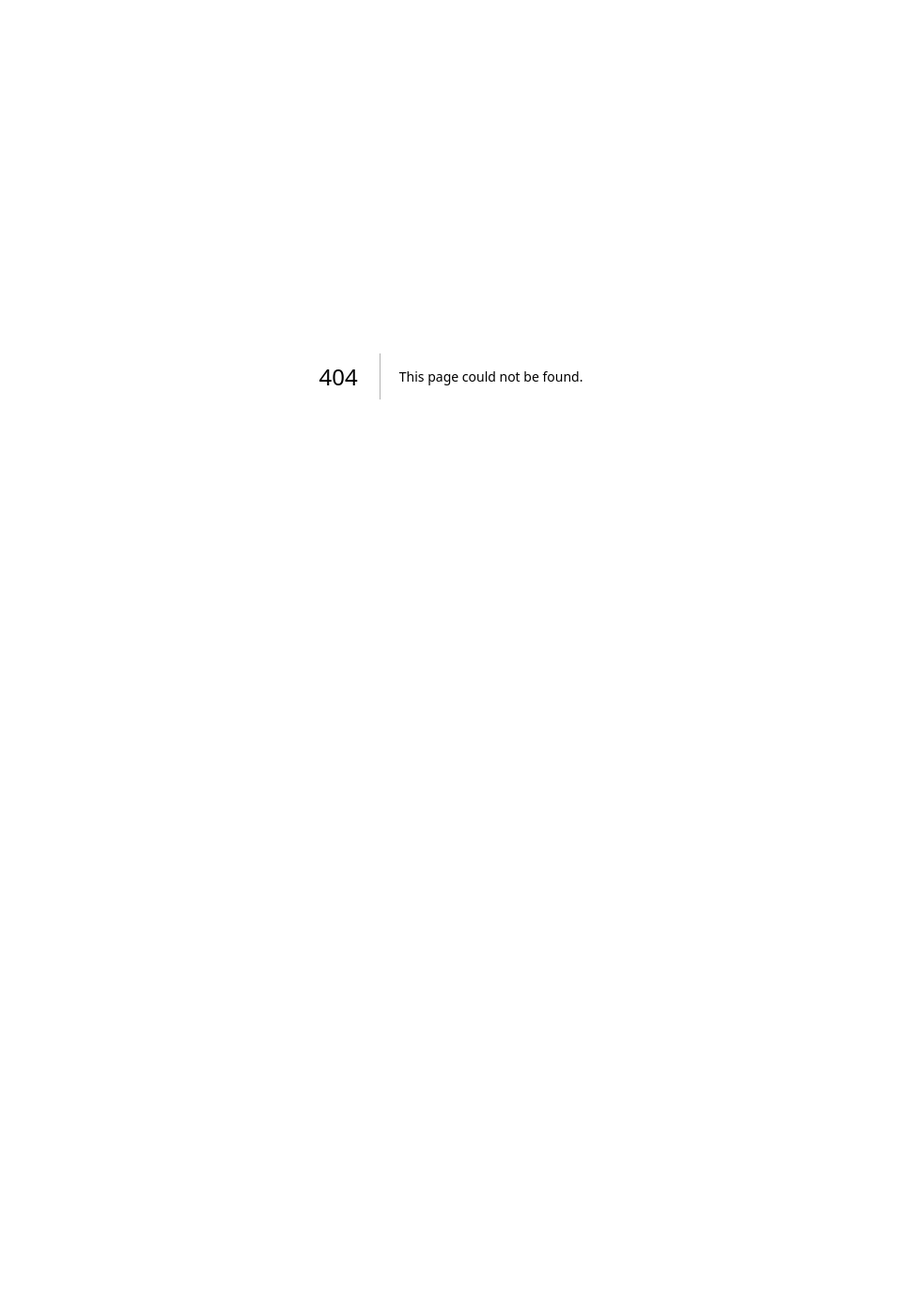
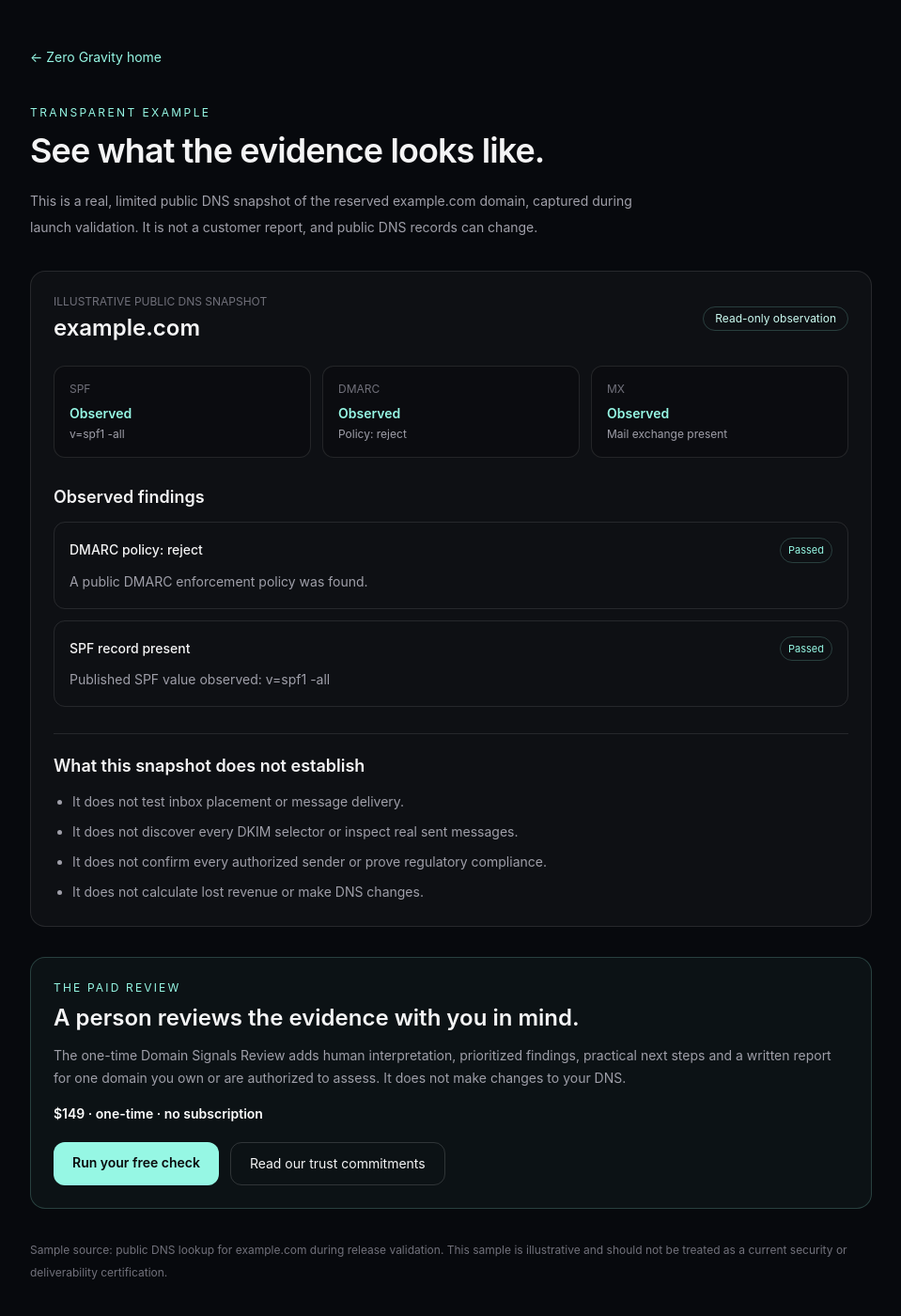
Before and after one commit to tinysecrets/zero-gravity, a Next.js app: page /sample-report in a window 1280 px wide. Before the commit this address had no page. Shown: the top 1400 px of the page at 94% size, without its empty margins (160-1119 px from the left). Before the commit the page ends 800 px from the top, so only its background shows below. Built offline with nearby package versions, Linux system fonts and the light colour scheme.

Commit message:
Add transparent sample report to conversion funnel

```diff
--- /dev/null
+++ b/src/app/sample-report/page.tsx
@@ -0,0 +1,57 @@
+import type { Metadata } from "next";
+import Link from "next/link";
+
+const description = "See a real, limited public DNS snapshot for example.com and understand the evidence, findings and limitations in a Zero Gravity review.";
+
+export const metadata: Metadata = {
+  title: "Sample Domain Signals Report",
+  description,
+  alternates: { canonical: "/sample-report" },
+  openGraph: {
+    type: "website", siteName: "Zero Gravity",
+    title: "Sample Domain Signals Report | Zero Gravity",
+    description, url: "/sample-report", images: ["/opengraph-image"],
+  },
+  twitter: {
+    card: "summary_large_image",
+    title: "Sample Domain Signals Report | Zero Gravity",
+    description, images: ["/opengraph-image"],
+  },
+};
+
+const findings = [
+  { severity: "Passed", title: "DMARC policy: reject", detail: "A public DMARC enforcement policy was found." },
+  { severity: "Passed", title: "SPF record present", detail: "Published SPF value observed: v=spf1 -all" },
+];
+
+export default function SampleReportPage() {
+  return <main className="min-h-screen bg-[#07090d] px-5 py-12 text-zinc-100 sm:px-8">
+    <div className="mx-auto max-w-4xl">
+      <Link href="/" className="text-sm text-teal-200 hover:text-white">← Zero Gravity home</Link>
+      <p className="mt-10 text-xs tracking-[0.2em] text-teal-200">TRANSPARENT EXAMPLE</p>
+      <h1 className="mt-3 text-4xl font-semibold tracking-tight">See what the evidence looks like.</h1>
+      <p className="mt-5 max-w-2xl text-sm leading-7 text-zinc-400">This is a real, limited public DNS snapshot of the reserved example.com domain, captured during launch validation. It is not a customer report, and public DNS records can change.</p>
+
+      <section className="mt-8 rounded-2xl border border-white/10 bg-white/[0.03] p-6">
+        <div className="flex flex-wrap items-center justify-between gap-3">
+          <div><p className="text-xs text-zinc-500">ILLUSTRATIVE PUBLIC DNS SNAPSHOT</p><h2 className="mt-1 text-2xl font-semibold">example.com</h2></div>
+          <span className="rounded-full border border-teal-200/20 px-3 py-1 text-xs text-teal-100">Read-only observation</span>
+        </div>
+        <div className="mt-6 grid gap-3 sm:grid-cols-3">
+          {[["SPF","Observed","v=spf1 -all"],["DMARC","Observed","Policy: reject"],["MX","Observed","Mail exchange present"]].map(([name,status,value])=><div key={name} className="rounded-xl border border-white/10 bg-black/20 p-4"><p className="text-xs text-zinc-500">{name}</p><p className="mt-2 text-sm font-semibold text-teal-200">{status}</p><p className="mt-1 break-words text-xs text-zinc-400">{value}</p></div>)}
+        </div>
+        <div className="mt-7"><h3 className="text-lg font-semibold">Observed findings</h3><div className="mt-3 space-y-3">{findings.map((finding)=><div key={finding.title} className="rounded-xl border border-white/10 p-4"><div className="flex flex-wrap items-center justify-between gap-2"><p className="text-sm font-medium">{finding.title}</p><span className="rounded-full border border-teal-200/20 px-2 py-1 text-[11px] text-teal-200">{finding.severity}</span></div><p className="mt-2 text-sm leading-6 text-zinc-400">{finding.detail}</p></div>)}</div></div>
+        <div className="mt-7 border-t border-white/10 pt-5"><h3 className="text-lg font-semibold">What this snapshot does not establish</h3><ul className="mt-3 list-disc space-y-2 pl-5 text-sm leading-6 text-zinc-400"><li>It does not test inbox placement or message delivery.</li><li>It does not discover every DKIM selector or inspect real sent messages.</li><li>It does not confirm every authorized sender or prove regulatory compliance.</li><li>It does not calculate lost revenue or make DNS changes.</li></ul></div>
+      </section>
+
+      <section className="mt-8 rounded-2xl border border-teal-200/20 bg-teal-200/[0.04] p-6">
+        <p className="text-xs tracking-[0.18em] text-teal-200">THE PAID REVIEW</p>
+        <h2 className="mt-2 text-2xl font-semibold">A person reviews the evidence with you in mind.</h2>
+        <p className="mt-3 text-sm leading-6 text-zinc-400">The one-time Domain Signals Review adds human interpretation, prioritized findings, practical next steps and a written report for one domain you own or are authorized to assess. It does not make changes to your DNS.</p>
+        <p className="mt-4 text-sm font-semibold text-white">$149 · one-time · no subscription</p>
+        <div className="mt-5 flex flex-wrap gap-3"><Link href="/#free-check" className="rounded-xl bg-teal-200 px-5 py-3 text-sm font-semibold text-zinc-950">Run your free check</Link><Link href="/trust" className="rounded-xl border border-white/15 px-5 py-3 text-sm">Read our trust commitments</Link></div>
+      </section>
+      <p className="mt-8 text-xs leading-6 text-zinc-500">Sample source: public DNS lookup for example.com during release validation. This sample is illustrative and should not be treated as a current security or deliverability certification.</p>
+    </div>
+  </main>;
+}
--- a/src/app/sitemap.ts
+++ b/src/app/sitemap.ts
@@ -1,3 +1,3 @@
 import type { MetadataRoute } from "next";
 const base="https://zero-gravity-smoky.vercel.app";
-export default function sitemap():MetadataRoute.Sitemap{return [{url:base,changeFrequency:"weekly",priority:1},{url:base+"/trust",changeFrequency:"monthly",priority:0.8},{url:base+"/how-it-works",changeFrequency:"monthly",priority:0.8},{url:base+"/resources/email-authentication-basics",changeFrequency:"monthly",priority:0.7},{url:base+"/privacy",changeFrequency:"yearly",priority:0.4}];}
+export default function sitemap():MetadataRoute.Sitemap{return [{url:base,changeFrequency:"weekly",priority:1},{url:base+"/trust",changeFrequency:"monthly",priority:0.8},{url:base+"/how-it-works",changeFrequency:"monthly",priority:0.8},{url:base+"/resources/email-authentication-basics",changeFrequency:"monthly",priority:0.7},{url:base+"/privacy",changeFrequency:"yearly",priority:0.4},{url:base+"/sample-report",changeFrequency:"monthly",priority:0.8}];}
--- a/src/components/PublicSalesPage.tsx
+++ b/src/components/PublicSalesPage.tsx
@@ -145,7 +145,7 @@ export function PublicSalesPage() {
           <button type="submit" disabled={busyInquiry} className="rounded-xl border border-white/15 px-5 py-3 text-sm font-medium hover:border-teal-200/50 disabled:opacity-60">{busyInquiry?"Saving inquiry…":"Send inquiry"}</button>
         </form>
       </div></section>
-      <footer className="mx-auto flex max-w-7xl flex-col gap-5 px-5 py-8 text-xs text-zinc-500 md:px-8"><div className="flex flex-col gap-4 sm:flex-row sm:items-center sm:justify-between"><span>© {new Date().getFullYear()} Wah-Lah. Zero Gravity is owned and operated by Justin Smith.</span><ShareZeroGravity /></div><div className="flex flex-wrap gap-x-5 gap-y-2"><a href="/trust" className="hover:text-teal-200">Trust & scope</a><a href="/how-it-works" className="hover:text-teal-200">How it works</a><a href="/resources/email-authentication-basics" className="hover:text-teal-200">Email authentication guide</a><a href="/privacy" className="hover:text-teal-200">Privacy</a><a href="#contact" className="hover:text-teal-200">Contact</a></div><span>One-time service · No guaranteed outcomes · Customer-approved payments only</span></footer>
+      <footer className="mx-auto flex max-w-7xl flex-col gap-5 px-5 py-8 text-xs text-zinc-500 md:px-8"><div className="flex flex-col gap-4 sm:flex-row sm:items-center sm:justify-between"><span>© {new Date().getFullYear()} Wah-Lah. Zero Gravity is owned and operated by Justin Smith.</span><ShareZeroGravity /></div><div className="flex flex-wrap gap-x-5 gap-y-2"><a href="/trust" className="hover:text-teal-200">Trust & scope</a><a href="/how-it-works" className="hover:text-teal-200">How it works</a><a href="/resources/email-authentication-basics" className="hover:text-teal-200">Email authentication guide</a><a href="/sample-report" className="hover:text-teal-200">Sample report</a><a href="/privacy" className="hover:text-teal-200">Privacy</a><a href="#contact" className="hover:text-teal-200">Contact</a></div><span>One-time service · No guaranteed outcomes · Customer-approved payments only</span></footer>
     </div>
   </main>;
 }
--- a/src/proxy.ts
+++ b/src/proxy.ts
@@ -46,7 +46,7 @@ function previewOperationsDisabled() {
 function isPublicPage(path: string): boolean {
   return path === "/" || path === "/trust" || path === "/how-it-works" ||
     path === "/privacy" || path === "/robots.txt" || path === "/sitemap.xml" || path === "/opengraph-image" ||
-    path === "/resources/email-authentication-basics";
+    path === "/resources/email-authentication-basics" || path === "/sample-report";
 }
 
 function previewRouteIsReadOnly(request: NextRequest): boolean {
```
Also changed, not shown: src/app/trust/page.tsx (+1 -1 lines), 2 other files (tests, documents, lock files or other folders).
